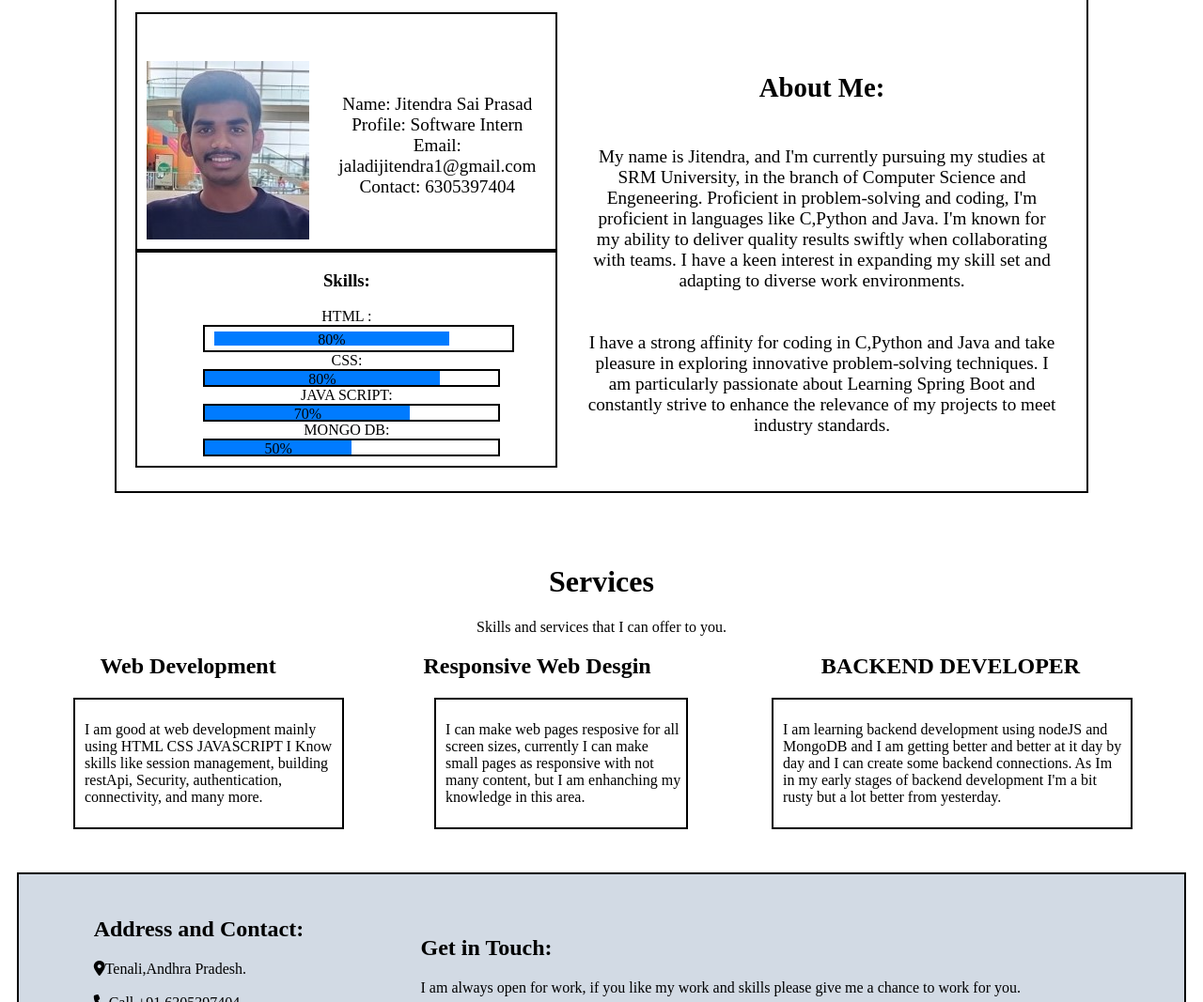
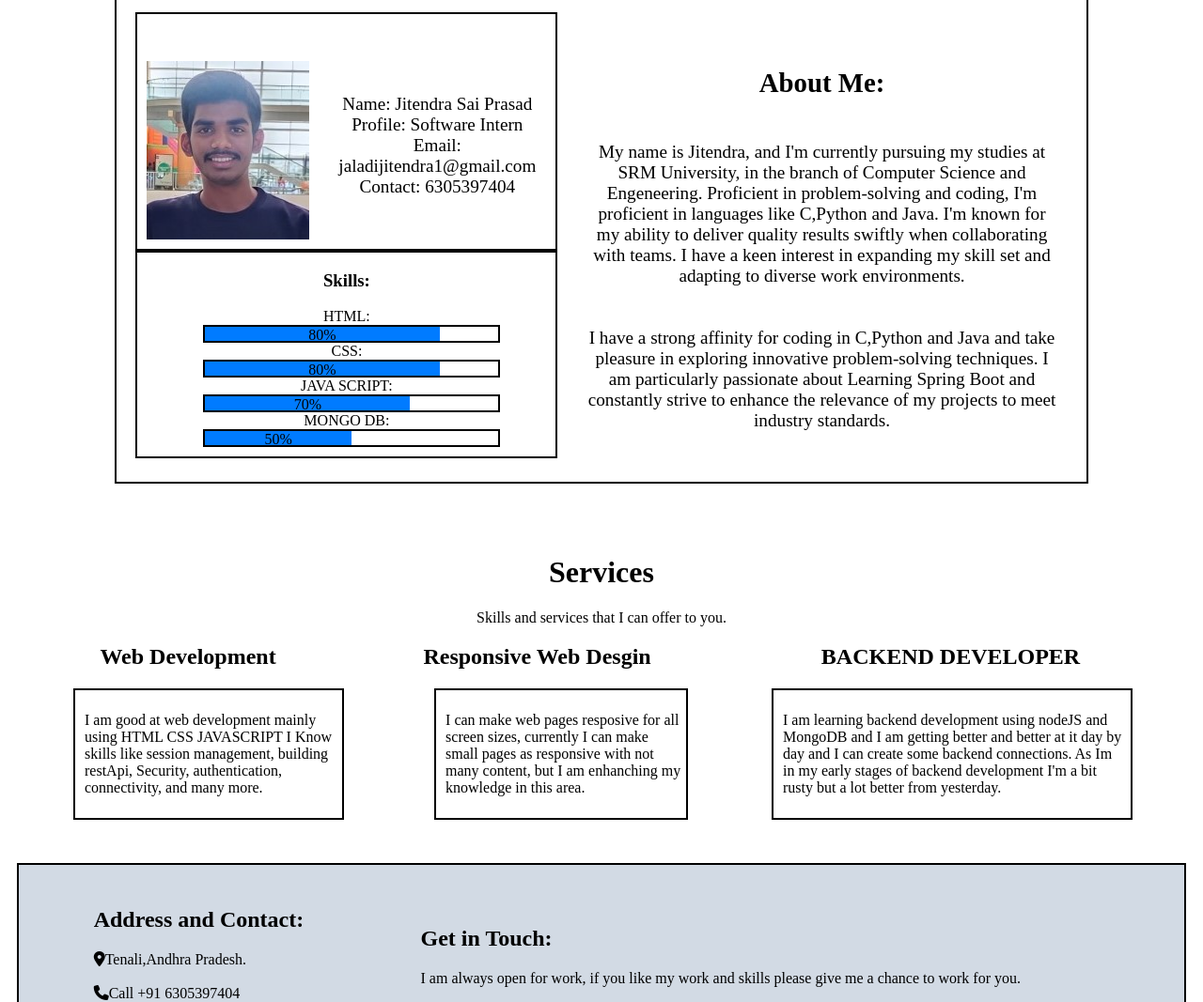
Before and after one commit to jitendra0104/Portfolio, a plain HTML site: page index.html in a window 1280 px wide. Shown: the part 947-2014 px from the top of the page at 94% size. Drawn offline with Linux system fonts and the light colour scheme.

Commit message:
Update index.html

```diff
--- a/index.html
+++ b/index.html
@@ -55,7 +55,7 @@
 
                 <div class="bottomdiv" style="border: 2px solid black;">
                     <h3>Skills: </h3>
-                    HTML : <div class="skill1">
+                    HTML: <div class="skill2">
                         <div style="background-color: rgb(0, 123, 255); width: 80%; height: 100%;">80%</div>
                     </div>
                     CSS: <div class="skill2">
```
